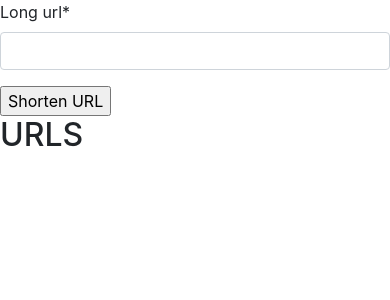
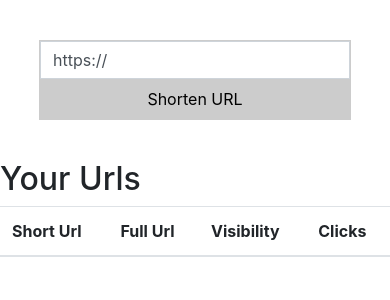
Before and after one commit to steview-d/url-shortener, a Django app: page / in a window 390 px wide. Shown: the part 56-356 px from the top of the page. Run offline with Django 3.2, Linux system fonts and the light colour scheme; the visitor is signed in with stand-in values (Sample User, id 1); data that the repository does not hold is empty; some libraries are stand-ins or nearby versions.

Commit message:
Add style to index
Style url input form and put listed urls into a table

```diff
--- a/short_url/forms.py
+++ b/short_url/forms.py
@@ -9,3 +9,7 @@ class UrlObjectForm(forms.ModelForm):
     class Meta:
         model = UrlObject
         fields = ['long_url']
+
+    def __init__(self, *args, **kwargs):
+        super(UrlObjectForm, self).__init__(*args, **kwargs)
+        self.fields['long_url'].label = "Url to be shortened:"
--- a/short_url/views.py
+++ b/short_url/views.py
@@ -13,7 +13,7 @@ def index(request):
     """Main page"""
 
     # Initialise specific form depending if a user is logged in
-    url_form = UrlObjectForm
+    url_form = UrlObjectForm(initial={'long_url': 'https://'})
 
     if 'shorten-url-form' in request.POST:
         form = UrlObjectForm(request.POST)
@@ -36,14 +36,17 @@ def index(request):
 
     # get list of urls to display
     if request.user.is_authenticated:
+        url_title = 'Your Urls'
         url_list = UrlObject.objects.filter(
             user=request.user).order_by('-added')[:10]
-        print(url_list)
+
     else:
+        url_title = 'Public Urls'
         url_list = UrlObject.objects.filter(
             public=True).order_by('-added')[:10]
 
     context = {'url_form': url_form,
+               'url_title': url_title,
                'url_list': url_list,
                'app_domain': settings.APP_DOMAIN, }
 
--- a/static/css/main.min.css
+++ b/static/css/main.min.css
@@ -1 +1,2 @@
-/* No CSS *//*# sourceMappingURL=main.min.css.map */
+.form-outer{margin:40px auto}.form-outer form{display:-webkit-box;display:-ms-flexbox;display:flex;-webkit-box-orient:horizontal;-webkit-box-direction:normal;-ms-flex-direction:row;flex-direction:row;width:80%;background-color:white;border:1px solid #ccc;margin:auto}.form-outer form label{display:none}.form-outer form #div_id_long_url{-webkit-box-flex:1;-ms-flex:1 0 auto;flex:1 0 auto;margin-bottom:0}.form-outer form #div_id_long_url div{width:100%}.form-outer form #div_id_long_url input{font-size:16px;line-height:24px;border-radius:0;width:100%}@media screen and (max-width: 767px){.form-outer form #div_id_long_url input{line-height:30px}}.form-outer form .submit-button{-webkit-box-flex:0;-ms-flex:0 1 auto;flex:0 1 auto;background-color:#ccc;border:none;padding:7px 20px}@media screen and (max-width: 767px){.form-outer form .submit-button{width:100%;padding:8px 20px}}.asteriskField{display:none}
+/*# sourceMappingURL=main.min.css.map */
--- a/static/scss/main.scss
+++ b/static/scss/main.scss
@@ -0,0 +1,52 @@
+.form-outer {
+  margin: 40px auto;
+
+  form {
+    display: flex;
+    flex-direction: row;
+    width: 80%;
+    background-color: white;
+	border: 1px solid #ccc;
+	margin: auto;
+
+    label {
+      display: none;
+    }
+
+    #div_id_long_url {
+	  flex: 1 0 auto;
+	  margin-bottom: 0;
+
+	  div {
+		  width: 100%;
+	  }
+
+      input {
+        font-size: 16px;
+        line-height: 24px;
+		border-radius: 0;
+		width: 100%;
+
+		@media screen and (max-width:767px) {
+			line-height: 30px;
+		}
+      }
+    }
+
+    .submit-button {
+      flex: 0 1 auto;
+      background-color: #ccc;
+      border: none;
+	  padding: 7px 20px;
+
+	  @media screen and (max-width:767px) {
+		  width:100%;
+		  padding: 8px 20px;
+	  }
+    }
+  }
+}
+
+.asteriskField {
+  display: none;
+}
--- a/templates/index.html
+++ b/templates/index.html
@@ -8,18 +8,44 @@
 
 {% include 'components/nav.html' %}
 
-<form method="POST" novalidate>
-{% csrf_token %}
-{{ url_form|crispy }}
-<input type="submit" value="Shorten URL" name="shorten-url-form">
-</form>
+<div class="container form-outer">
+   <div class="row">
+      <form method="POST" class="form-inline" novalidate>
+         {% csrf_token %}
+         {{ url_form|crispy }}
+         <input type="submit" value="Shorten URL" name="shorten-url-form" class="submit-button">
+      </form>
+   </div>
+</div>
 
-<h2>URLS</h2>
 
-<ul>
-{% for u in url_list %}
-   <li><a href="{{ u.short_path }}">{{ app_domain }}{{ u.short_path }}</a> - {{ u.long_url }}</li>
-{% endfor %}
-</ul>
+
+<h2>{{ url_title }}</h2>
+
+
+<table class="table table-striped">
+   <thead>
+      <tr>
+         <th scope="col">Short Url</th>
+         <th scope="col">Full Url</th>
+         {% if url_title == 'Your Urls' %}
+         <th scope="col">Visibility</th>
+         {% endif %}
+         <th scope="col">Clicks</th>
+      </tr>
+   </thead>
+   <tbody>
+      {% for u in url_list %}
+      <tr>
+         <td><a href="{{ u.short_path }}">{{ app_domain }}{{ u.short_path }}</a></td>
+         <td><a href="{{ u.long_url }}">{{ u.long_url }}</a></td>
+         {% if url_title == 'Your Urls' %}
+         <td>{% if u.public %}Public{% else %}Private{% endif %}</td>
+         {% endif %}
+         <td>{{ u.clicks }}</td>
+      </tr>
+      {% endfor %}
+   </tbody>
+</table>
 
 {% endblock %}
```
Also changed, not shown: 1 other file.
